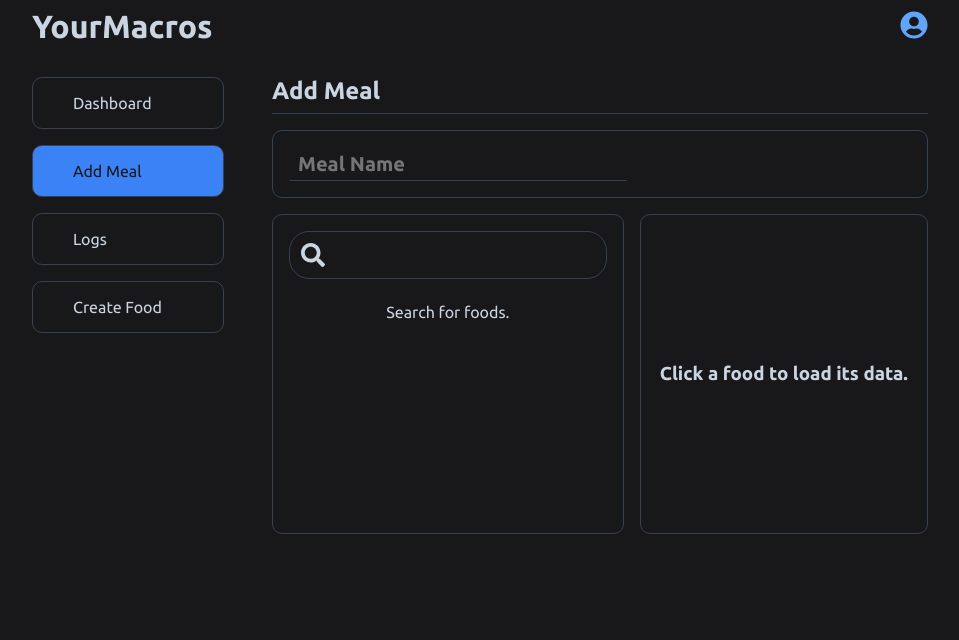
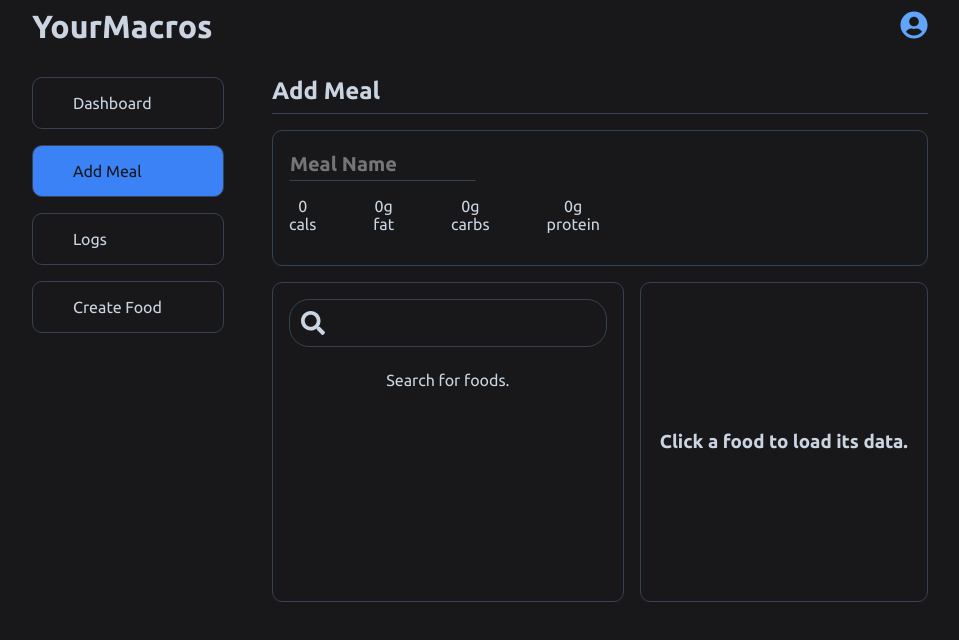
Before and after one commit to jonmico/your-macros, a React (Vite) app in the folder client/: page /add-meal in a window 1280 px wide. Shown: the top 640 px of the page, without its empty margins (160-1119 px from the left). Built offline with nearby package versions, Linux system fonts and the light colour scheme; some icons are missing.

Commit message:
Make macro display for meal. Attempt to add in colors soon.

```diff
--- a/client/src/components/food-info/food-info.tsx
+++ b/client/src/components/food-info/food-info.tsx
@@ -24,7 +24,6 @@ export default function FoodInfo(props: FoodInfoProps) {
 
   function handleSubmit(evt: React.FormEvent<HTMLFormElement>) {
     evt.preventDefault();
-    console.log('did i stop it?');
     if (selectedFood) {
       props.addToMeal(selectedFood);
     }
--- a/client/src/pages/add-meal/add-meal.styled.tsx
+++ b/client/src/pages/add-meal/add-meal.styled.tsx
@@ -11,24 +11,47 @@ export const MealContainer = styled.div`
   border: 1px solid var(--color-slate-700);
   border-radius: 10px;
   padding: 1rem;
+  display: flex;
+  flex-direction: column;
+  gap: 1rem;
 `;
 
 export const MealNameInput = styled.input`
   background-color: var(--color-zinc-900);
   border: 1px solid transparent;
   border-bottom: 1px solid var(--color-slate-700);
-  color: var(--color-slate-300);
+  color: var(--color-slate-500);
   font-size: 1.25rem;
   font-weight: 700;
-  padding: 0.25rem 0.5rem;
+  padding: 0.25rem 0;
+  width: 30%;
+  max-width: 18rem;
+  min-width: 11rem;
   outline: none;
+  transition: background-color 0.2s ease-in-out, color 0.2s ease-in-out,
+    padding 0.3s ease-in-out;
 
   &:active,
   &:focus {
     background-color: var(--color-slate-800);
-    border: 1px solid var(--color-slate-700);
-    border-radius: 8px;
+    outline: var(--color-slate-800);
+    color: var(--color-slate-300);
+    padding: 0.25rem 0.5rem;
   }
+`;
+
+export const MealData = styled.div`
+  display: flex;
+  align-items: center;
+  width: 50%;
+  justify-content: space-between;
+  /* gap: 4rem; */
+`;
+
+export const MealMacro = styled.div`
+  display: flex;
+  flex-direction: column;
+  align-items: center;
 `;
 
 export const SearchInfoRow = styled.div`
--- a/client/src/pages/add-meal/add-meal.tsx
+++ b/client/src/pages/add-meal/add-meal.tsx
@@ -7,6 +7,8 @@ import {
   MealContainer,
   SearchInfoRow,
   MealNameInput,
+  MealData,
+  MealMacro,
 } from './add-meal.styled';
 import { IFood } from '../../types/food';
 import { FoodProvider } from '../../contexts/food-context';
@@ -16,6 +18,16 @@ export default function AddMeal() {
   const [searchedFoods, setSearchedFoods] = useState<IFood[]>([]);
   const [meal, setMeal] = useState<IFood[]>([]);
   const [mealName, setMealName] = useState('');
+
+  const mealCalories = meal.reduce((prev, curr) => prev + curr.calories, 0);
+  const mealFat = meal.reduce((prev, curr) => prev + curr.macros.fat, 0);
+  const mealCarbs = meal.reduce((prev, curr) => prev + curr.macros.carbs, 0);
+  const mealProtein = meal.reduce(
+    (prev, curr) => prev + curr.macros.protein,
+    0
+  );
+
+  console.log(mealCalories);
 
   function addToMeal(food: IFood) {
     setMeal((prevState) => [...prevState, food]);
@@ -32,6 +44,24 @@ export default function AddMeal() {
             value={mealName}
             onChange={(evt) => setMealName(evt.target.value)}
           />
+          <MealData>
+            <MealMacro>
+              <p>{mealCalories}</p>
+              <p>cals</p>
+            </MealMacro>
+            <MealMacro>
+              <p>{mealFat}g</p>
+              <p>fat</p>
+            </MealMacro>
+            <MealMacro>
+              <p>{mealCarbs}g</p>
+              <p>carbs</p>
+            </MealMacro>
+            <MealMacro>
+              <p>{mealProtein}g</p>
+              <p>protein</p>
+            </MealMacro>
+          </MealData>
           <MealList>
             {meal.map((food) => (
               <li key={food._id}>{food.name}</li>
```
